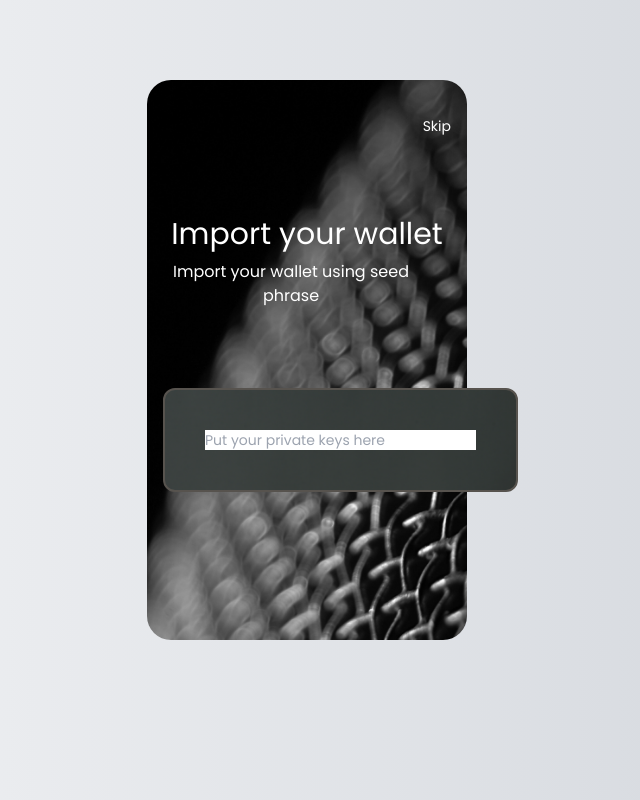
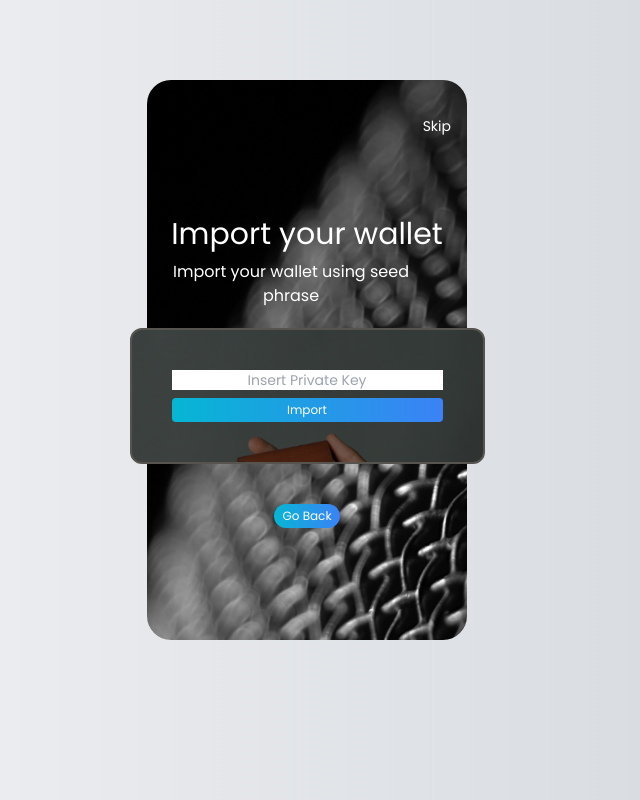
Before and after one commit to royvardhan/wallet, a React (Create React App) app: page / in a window 1280 px wide. Both pictures are taken after a click on the element "Import your wallet". Shown: the whole page, without its empty margins (333-973 px from the left). Built offline with nearby package versions, Linux system fonts and the light colour scheme.

Commit message:
Update App.js

```diff
--- a/src/App.js
+++ b/src/App.js
@@ -8,10 +8,14 @@ function App() {
 
   const [page, setPage] = useState(true);
   const [wallet, setWallet] = useState(null);
+  const [privateKey, setPrivateKey] = useState(null);
+  const handleChange = (event) => {setPrivateKey(prev => event.target.value)}
+
+  console.log(privateKey)
 
 
   function walletImport() {
-    setPage(false);
+    setPage(!page);
   }
 
  function IntroPage() {
@@ -34,14 +38,20 @@ function App() {
                 </box2>
             </container>
             </div> }
-            {!page && <div className='text-center'>
-            <h1 className="text-3xl mt-20">Import your wallet</h1>
-            <p className="w-64 mb-5 mt-2">Import your wallet using seed phrase</p>
-            <container className="text-sm flex mt-20">
-            <box1 className=" p-10 rounded-xl bg-wallet bg-cover border-solid border-stone-600 border-2">
-              <input type="text" placeholder="Put your private keys here"></input>
+            {!page && <div>
+            <div className='text-center'>
+            <h1 className="text-3xl mt-20 ">Import your wallet</h1>
+            <p className="w-64 mb-5 mt-2 ">Import your wallet using seed phrase</p>
+            </div>
+            <container className="text-sm flex justify-center mt-5">
+            <box1 className=" p-10 rounded-xl bg-wallet bg-cover border-solid border-stone-600 border-2 flex flex-col">
+              <input className='text-center' type="text" placeholder="Insert Private Key" onChange={handleChange}></input>
+              <button className="text-xs rounded bg-gradient-to-r from-cyan-500 to-blue-500 mt-2 p-1">Import</button>
             </box1>
             </container>
+            <div className='flex justify-center mt-10 text  '>
+            <button onClick={walletImport} className='text-center px-2 py-1 text-xs bg-gradient-to-r from-cyan-500 to-blue-500 rounded-xl '>Go Back</button>
+            </div>
             </div>
              }
         </div>
```
